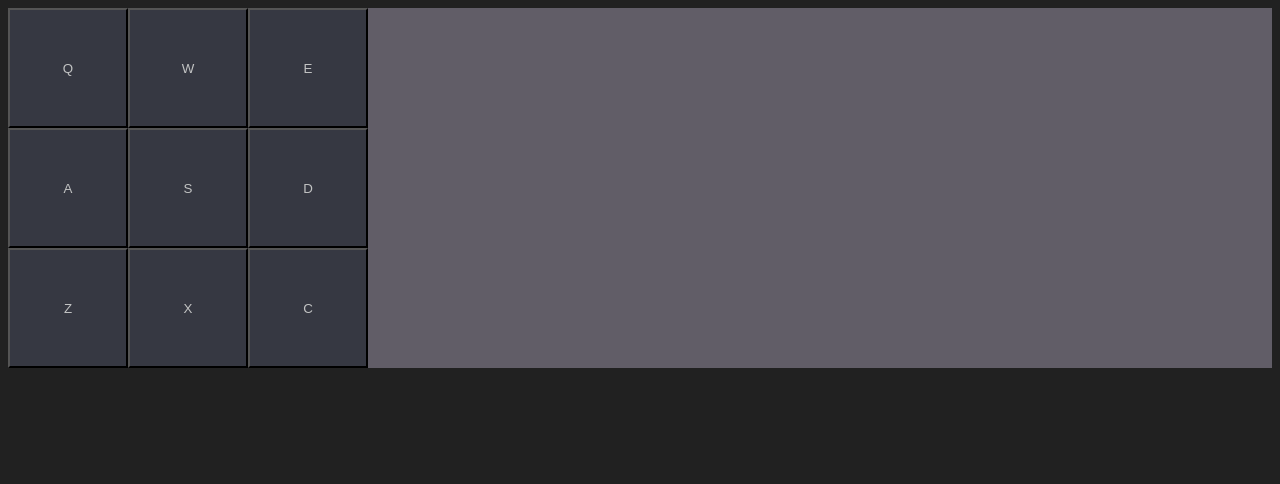
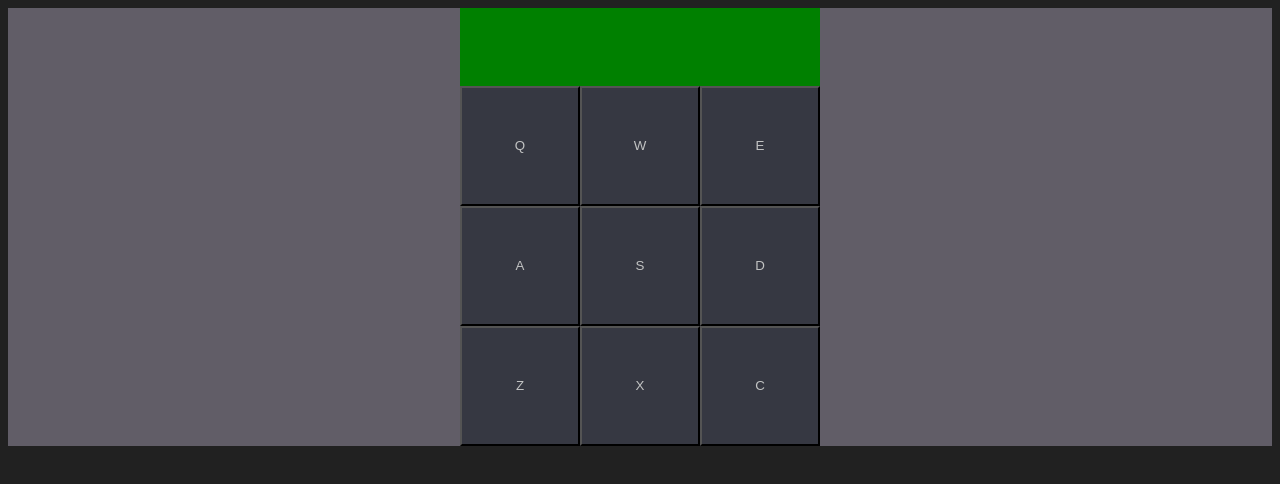
Before and after one commit to shochmut/drum_machine, a React (Create React App) app: page / in a window 1280 px wide. Shown: the top 484 px of the page. Built offline with nearby package versions, Linux system fonts and the light colour scheme.

Commit message:
fixing up CSS

```diff
--- a/src/App.js
+++ b/src/App.js
@@ -94,9 +94,11 @@ export default function App() {
 
   return (
     <div id="drum-machine">
-      <Display id="display" displayDrum={drum} />
-      {/* pass the callback handler to the drumpad component as prop */}
-      <DrumPad onDrumPlay={handleDisplay} />
+      <div>
+        <Display id="display" displayDrum={drum} />
+        {/* pass the callback handler to the drumpad component as prop */}
+        <DrumPad onDrumPlay={handleDisplay} />
+      </div>
     </div>
   );
 }
@@ -132,7 +134,7 @@ function DrumPad({ onDrumPlay }) {
 //note the props destructuring
 function Display({ displayDrum }) {
   return (
-    <div>
+    <div className='display'>
       <p>{displayDrum}</p>
     </div>
   );
--- a/src/style.scss
+++ b/src/style.scss
@@ -14,7 +14,6 @@ html {
   font-family: Lato;
 
   font-size: 110%;
-
 }
 
 @mixin display-center($type, $justify, $align) {
@@ -35,42 +34,15 @@ html {
   //width: 50vh;
 
   display: flex;
+  align-items: center;
+  justify-content: center;
 
   @media only screen and (max-width: 500px) {
     flex-direction: column;
   }
 }
 
-.controls {
-  //height: 100%;
-  width: 20vh;
 
-  @include display-center(flex, center, center);
-
-  @media only screen and (max-width: 500px) {
-    width: 100%;
-    height: 10vh;
-  }
-}
-
-#display {
-  color: white;
-  font-size: 0.8rem;
-  text-transform: uppercase;
-  transform: rotate(90deg);
-
-  @media only screen and (max-width: 500px) {
-    transform: rotate(0deg);
-    height: 5vh;
-    width: 100%;
-    @include display-center(flex, center, center);
-  }
-
-    @media only screen and (max-height: 550px) {
-    font-size: 0.6rem;
-
-  }
-}
 
 .drum-pads {
   order: -1;
@@ -102,3 +74,9 @@ html {
     z-index: 10;
   }
 }
+
+.display {
+  color: white;
+  background-color: green;
+  padding: 30px;
+}
```
